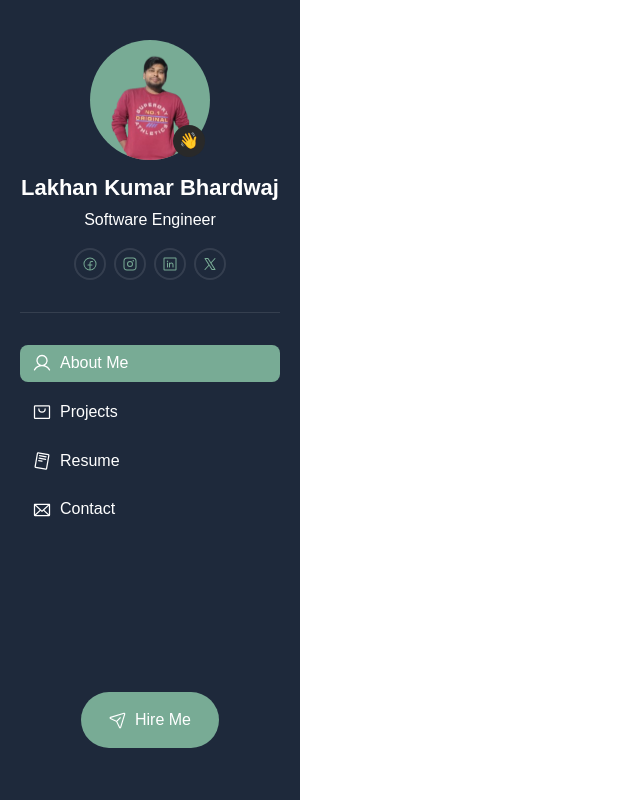
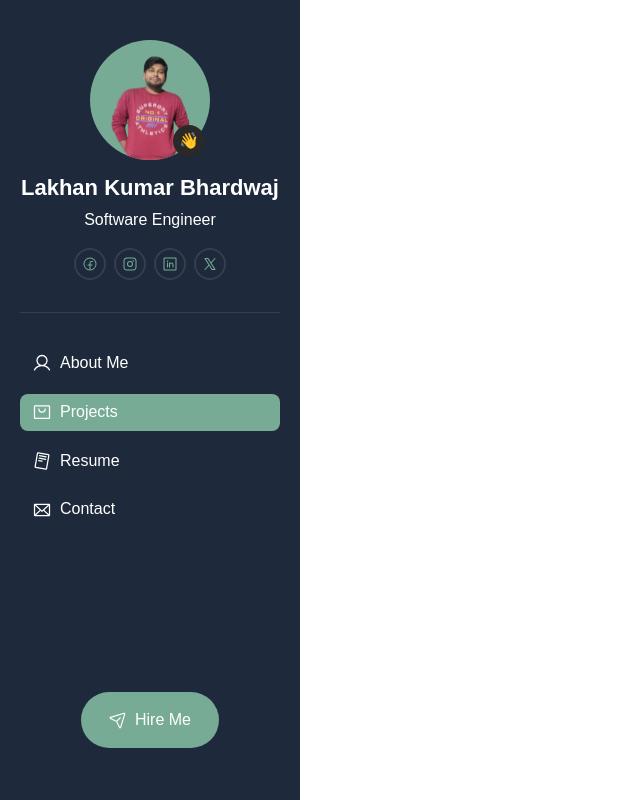
Before and after one commit to LakhanKBhardwaj/My_Portfolio, a Next.js app: page /projectDetails in a window 1280 px wide. Shown: the whole page, without its empty margins (0-640 px from the left). Built offline with nearby package versions, Linux system fonts and the light colour scheme.

Commit message:
Chnage the router function for the menu

```diff
--- a/src/components/shared/Sidebar.tsx
+++ b/src/components/shared/Sidebar.tsx
@@ -1,9 +1,10 @@
-import Image from 'next/image'
-import React, { FC, useRef, useState } from 'react'
-import MyPic from '../../../public/Images/myImage2.png'
-import Link from 'next/link'
-import data from '../../../public/data/data.json'
-import { Briefcase, Code, Envelope, FacebookLogo, House, InstagramLogo, LinkedinLogo, PaperPlaneTilt, ReadCvLogo, ShoppingBag, User, XLogo, } from '@phosphor-icons/react'
+import Image from 'next/image';
+import React, { FC, useRef, useState } from 'react';
+import { useRouter } from 'next/router';
+import MyPic from '../../../public/Images/myImage2.png';
+import Link from 'next/link';
+import data from '../../../public/data/data.json';
+import { Briefcase, Code, Envelope, FacebookLogo, House, InstagramLogo, LinkedinLogo, PaperPlaneTilt, ReadCvLogo, ShoppingBag, User, XLogo, } from '@phosphor-icons/react';
 
 
 // Create a mapping of icon strings to icon components
@@ -23,13 +24,7 @@ const iconMap = {
 
 export const Sidebar: FC = () => {
 
-    const [isActive, setIsActive] = useState("About Me");
-
-    const handelActiveMenu = (menuName: any) => {
-        setIsActive(menuName)
-    }
-
-
+    const router = useRouter();
     const [circleStyle, setCircleStyle] = useState({});
     const [animationClass, setAnimationClass] = useState("");
 
@@ -92,10 +87,9 @@ export const Sidebar: FC = () => {
                                     const MenuIconComponent = iconMap[menu.icon as keyof typeof iconMap];
 
                                     return (
-                                        <li key={menu.id} className={`rounded-lg ${isActive === menu.name ? 'bg-mediumTealGreen' : 'hover:bg-mediumTealGreen'}`}>
+                                        <li key={menu.id} className={`rounded-lg ${router.pathname === menu.path  ? 'bg-mediumTealGreen' : 'hover:bg-mediumTealGreen'}`}>
                                             <Link
                                                 href={menu.path}
-                                                onClick={() => handelActiveMenu(menu.name)}
                                                 className={`flex items-center gap-2 text-white text-[16px] leading-[130%] px-3 py-2`}
                                             >
                                                 {MenuIconComponent && <MenuIconComponent size={20} />}
```
